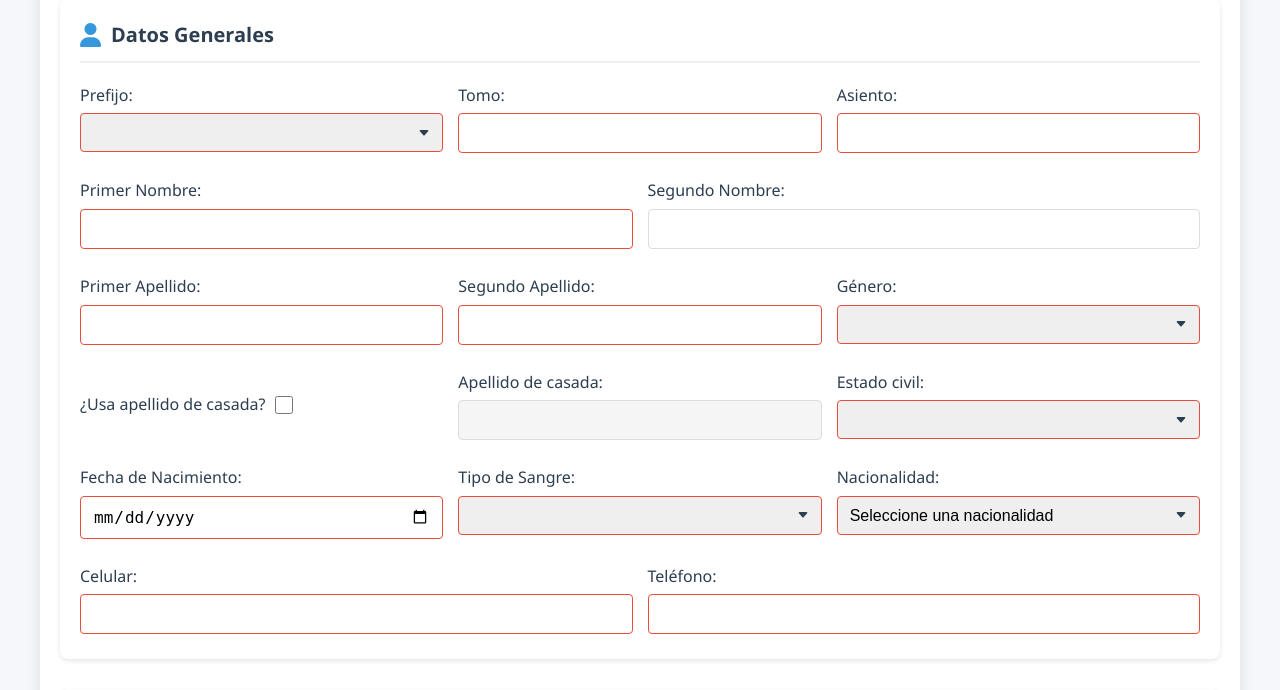
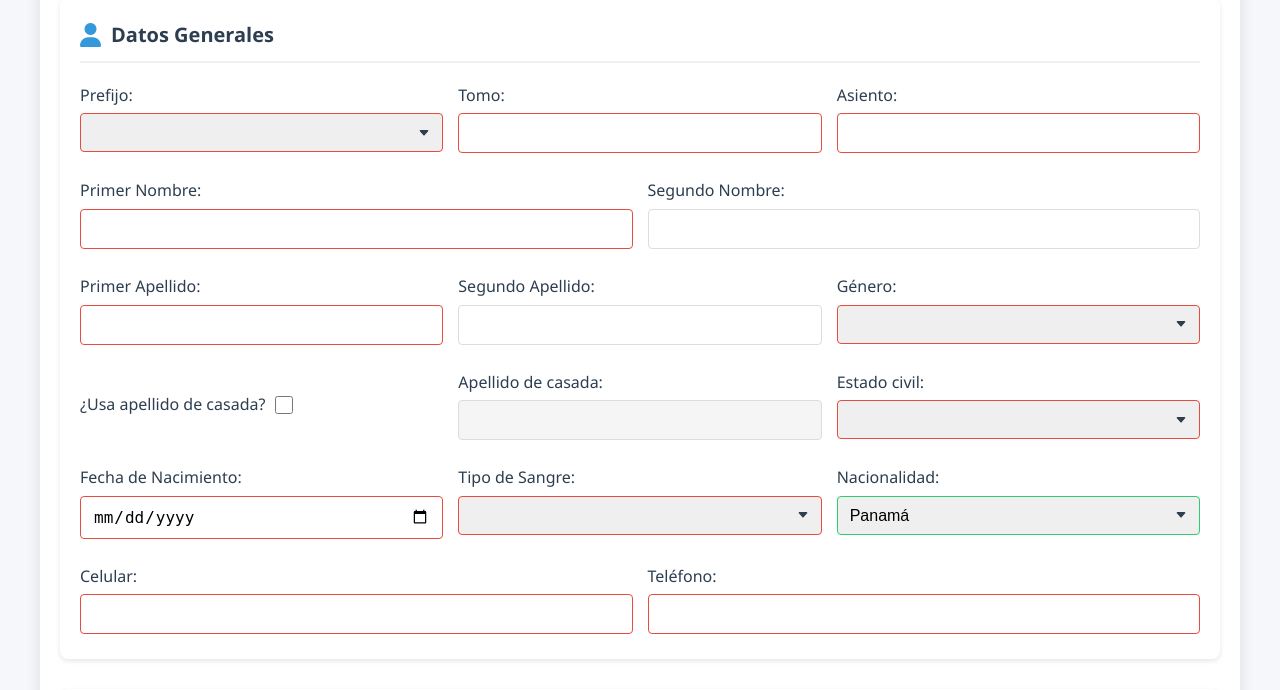
Before and after one commit to ElvisHerrera/ds6, a PHP site: page /FormularioFinal.php in a window 1280 px wide. Shown: the part 188-878 px from the top of the page. Run offline with PHP 8.4, Linux system fonts and the light colour scheme; data comes from the database, SQL or seed files in the repository.

Commit message:
Modificacion en las validaciones de FormularioFinal.php

```diff
--- a/FormularioFinal.php
+++ b/FormularioFinal.php
@@ -75,7 +75,7 @@ include 'conexion.php'; // Incluye la conexión a la base de datos
                         </div>
                         <div class="form-group">
                             <label for="second-lastname">Segundo Apellido:</label>
-                            <input type="text" id="second-lastname" name="second-lastname" required>
+                            <input type="text" id="second-lastname" name="second-lastname">
                         </div>
                         <div class="form-group">
                             <label for="genero">Género:</label>
@@ -130,12 +130,13 @@ include 'conexion.php'; // Incluye la conexión a la base de datos
                         <div class="form-group">
                             <label for="nacionalidad">Nacionalidad:</label>
                             <select id="nacionalidad" name="nacionalidad" required>
-                                <option value="" disabled selected>Seleccione una nacionalidad</option>
+                                <option value="" disabled>Seleccione una nacionalidad</option>
                                 <?php
-                                $query = "SELECT codigo, pais FROM nacionalidad";
+                                $query = "SELECT codigo, pais FROM nacionalidad ORDER BY pais";
                                 $result = $conexion->query($query);
                                 while ($row = $result->fetch_assoc()) {
-                                    echo "<option value='{$row['codigo']}'>{$row['pais']}</option>";
+                                    $selected = (strtolower($row['pais']) === 'panamá') ? 'selected' : '';
+                                    echo "<option value='{$row['codigo']}' $selected>{$row['pais']}</option>";
                                 }
                                 ?>
                             </select>
```
